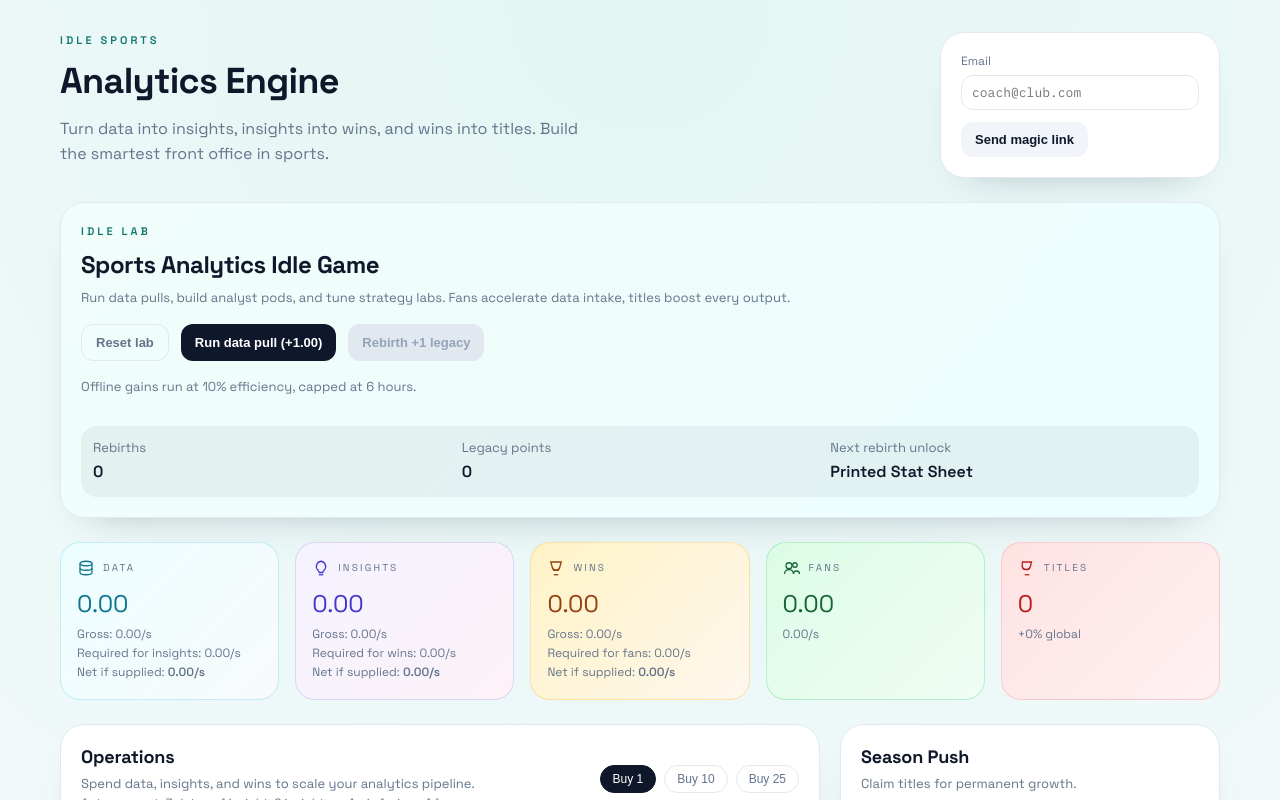
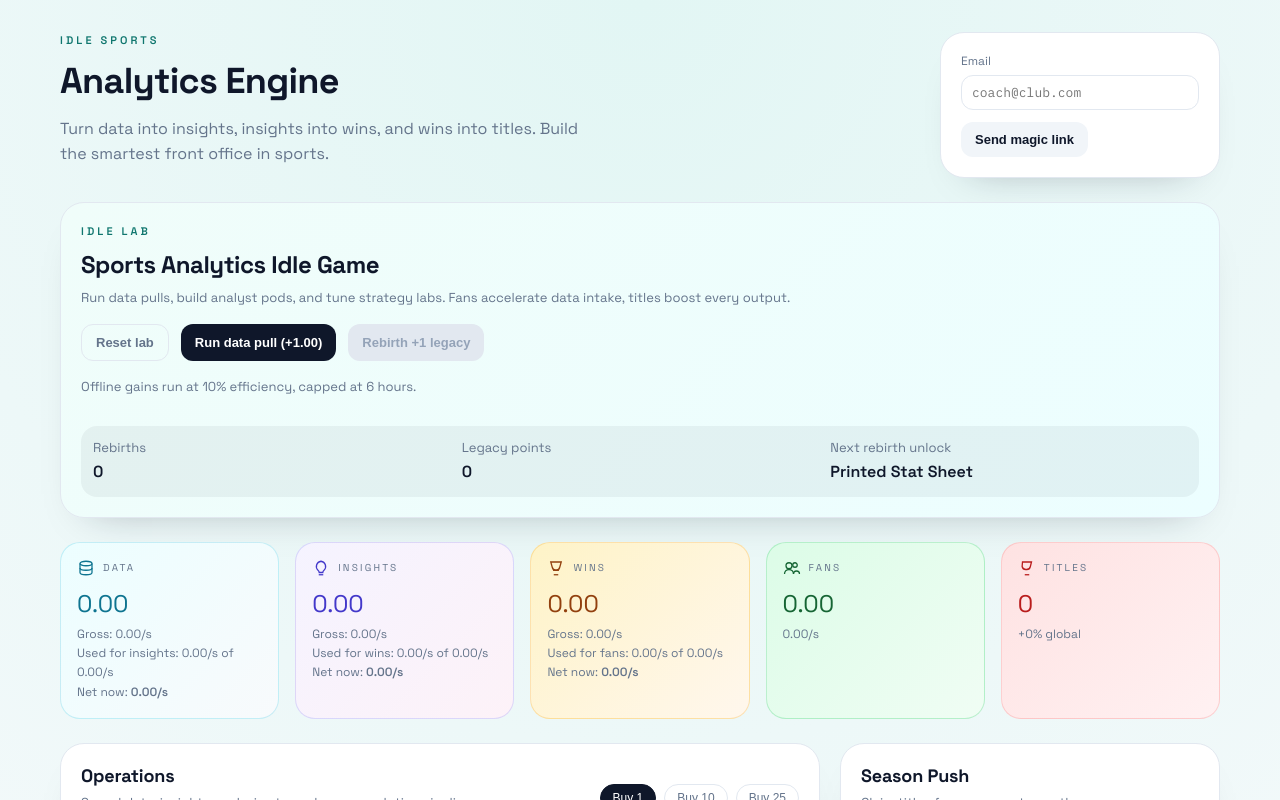
Before and after one commit to Paulmzuiderduin/idlesports, a React (Vite) app: page / in a window 1280 px wide. Shown: the top 800 px of the page. Built offline with nearby package versions, Linux system fonts and the light colour scheme; no server answers; the database is empty.

Commit message:
Show effective net rates and starved conversions

```diff
--- a/src/App.jsx
+++ b/src/App.jsx
@@ -446,6 +446,14 @@ const formatWhole = (value) =>
   new Intl.NumberFormat('en-US', { maximumFractionDigits: 0 }).format(Math.floor(clampNumber(value)));
 
 const formatRate = (value) => `${formatNumber(value)}/s`;
+const formatSignedRate = (value) => {
+  const safe = clampNumber(value);
+  if (safe === 0) return `${formatNumber(0)}/s`;
+  const prefix = safe > 0 ? '+' : '';
+  return `${prefix}${formatNumber(safe)}/s`;
+};
+
+const formatPercent = (value) => `${Math.round(clampNumber(value) * 100)}%`;
 
 const formatCostLabel = (cost) =>
   Object.entries(cost)
@@ -560,6 +568,36 @@ const getBuildingInputRate = (building, outputRate, rates) => {
     default:
       return 0;
   }
+};
+
+const getEffectiveRates = (state, rates) => {
+  const dataSupply = Math.max(0, clampNumber(state.resources.data) + rates.dataPerSec);
+  const possibleInsights = Math.max(0, rates.insightPerSec);
+  const maxInsightsByData = rates.dataCostPerInsight > 0 ? dataSupply / rates.dataCostPerInsight : possibleInsights;
+  const actualInsights = Math.max(0, Math.min(possibleInsights, maxInsightsByData));
+  const dataAfter = dataSupply - actualInsights * rates.dataCostPerInsight;
+
+  const insightSupply = Math.max(0, clampNumber(state.resources.insights) + actualInsights);
+  const possibleWins = Math.max(0, rates.winPerSec);
+  const maxWinsByInsights = rates.insightCostPerWin > 0 ? insightSupply / rates.insightCostPerWin : possibleWins;
+  const actualWins = Math.max(0, Math.min(possibleWins, maxWinsByInsights));
+  const insightsAfter = insightSupply - actualWins * rates.insightCostPerWin;
+
+  const winSupply = Math.max(0, clampNumber(state.resources.wins) + actualWins);
+  const possibleFans = Math.max(0, rates.fanPerSec);
+  const maxFansByWins = rates.winCostPerFan > 0 ? winSupply / rates.winCostPerFan : possibleFans;
+  const actualFans = Math.max(0, Math.min(possibleFans, maxFansByWins));
+  const winsAfter = winSupply - actualFans * rates.winCostPerFan;
+
+  return {
+    dataNet: dataAfter - clampNumber(state.resources.data),
+    insightsNet: insightsAfter - clampNumber(state.resources.insights),
+    winsNet: winsAfter - clampNumber(state.resources.wins),
+    fansNet: actualFans,
+    insightsProduced: actualInsights,
+    winsProduced: actualWins,
+    fansProduced: actualFans
+  };
 };
 
 const applyDelta = (state, deltaSeconds) => {
@@ -973,6 +1011,7 @@ function App() {
 
   const rates = useMemo(() => getRates(gameState), [gameState]);
   const offlineSettings = useMemo(() => getOfflineSettings(gameState.legacyUpgrades || []), [gameState.legacyUpgrades]);
+  const effectiveRates = useMemo(() => getEffectiveRates(gameState, rates), [gameState, rates]);
   const conversionDemand = useMemo(
     () => ({
       dataUsePerSec: rates.insightPerSec * rates.dataCostPerInsight,
@@ -981,13 +1020,21 @@ function App() {
     }),
     [rates]
   );
-  const netRates = useMemo(
+  const conversionActual = useMemo(
     () => ({
-      data: rates.dataPerSec - conversionDemand.dataUsePerSec,
-      insights: rates.insightPerSec - conversionDemand.insightUsePerSec,
-      wins: rates.winPerSec - conversionDemand.winUsePerSec
+      dataUsePerSec: effectiveRates.insightsProduced * rates.dataCostPerInsight,
+      insightUsePerSec: effectiveRates.winsProduced * rates.insightCostPerWin,
+      winUsePerSec: effectiveRates.fansProduced * rates.winCostPerFan
     }),
-    [rates, conversionDemand]
+    [effectiveRates, rates]
+  );
+  const efficiency = useMemo(
+    () => ({
+      insights: rates.insightPerSec > 0 ? effectiveRates.insightsProduced / rates.insightPerSec : 1,
+      wins: rates.winPerSec > 0 ? effectiveRates.winsProduced / rates.winPerSec : 1,
+      fans: rates.fanPerSec > 0 ? effectiveRates.fansProduced / rates.fanPerSec : 1
+    }),
+    [effectiveRates, rates]
   );
   const championshipRequirement = useMemo(
     () => getChampionshipRequirement(gameState.resources.titles),
@@ -1304,9 +1351,17 @@ function App() {
           </div>
           <p className="stat-value">{formatNumber(gameState.resources.data)}</p>
           <p className="stat-meta">Gross: {formatRate(rates.dataPerSec)}</p>
-          <p className="stat-meta">Required for insights: {formatRate(conversionDemand.dataUsePerSec)}</p>
           <p className="stat-meta">
-            Net if supplied: <span className="strong">{formatRate(netRates.data)}</span>
+            Used for insights: {formatRate(conversionActual.dataUsePerSec)} of {formatRate(conversionDemand.dataUsePerSec)}
+            {efficiency.insights < 0.999 && (
+              <span className="pill warn">starved ({formatPercent(efficiency.insights)})</span>
+            )}
+          </p>
+          <p className="stat-meta">
+            Net now:{' '}
+            <span className={`strong ${effectiveRates.dataNet < 0 ? 'negative' : ''}`}>
+              {formatSignedRate(effectiveRates.dataNet)}
+            </span>
           </p>
         </div>
         <div className="stat-card insights">
@@ -1316,9 +1371,17 @@ function App() {
           </div>
           <p className="stat-value">{formatNumber(gameState.resources.insights)}</p>
           <p className="stat-meta">Gross: {formatRate(rates.insightPerSec)}</p>
-          <p className="stat-meta">Required for wins: {formatRate(conversionDemand.insightUsePerSec)}</p>
           <p className="stat-meta">
-            Net if supplied: <span className="strong">{formatRate(netRates.insights)}</span>
+            Used for wins: {formatRate(conversionActual.insightUsePerSec)} of {formatRate(conversionDemand.insightUsePerSec)}
+            {efficiency.wins < 0.999 && (
+              <span className="pill warn">starved ({formatPercent(efficiency.wins)})</span>
+            )}
+          </p>
+          <p className="stat-meta">
+            Net now:{' '}
+            <span className={`strong ${effectiveRates.insightsNet < 0 ? 'negative' : ''}`}>
+              {formatSignedRate(effectiveRates.insightsNet)}
+            </span>
           </p>
         </div>
         <div className="stat-card wins">
@@ -1328,9 +1391,15 @@ function App() {
           </div>
           <p className="stat-value">{formatNumber(gameState.resources.wins)}</p>
           <p className="stat-meta">Gross: {formatRate(rates.winPerSec)}</p>
-          <p className="stat-meta">Required for fans: {formatRate(conversionDemand.winUsePerSec)}</p>
           <p className="stat-meta">
-            Net if supplied: <span className="strong">{formatRate(netRates.wins)}</span>
+            Used for fans: {formatRate(conversionActual.winUsePerSec)} of {formatRate(conversionDemand.winUsePerSec)}
+            {efficiency.fans < 0.999 && <span className="pill warn">starved ({formatPercent(efficiency.fans)})</span>}
+          </p>
+          <p className="stat-meta">
+            Net now:{' '}
+            <span className={`strong ${effectiveRates.winsNet < 0 ? 'negative' : ''}`}>
+              {formatSignedRate(effectiveRates.winsNet)}
+            </span>
           </p>
         </div>
         <div className="stat-card fans">
--- a/src/index.css
+++ b/src/index.css
@@ -416,6 +416,17 @@ p {
   color: #0f766e;
 }
 
+.pill.warn {
+  background: rgba(249, 115, 22, 0.16);
+  color: #c2410c;
+}
+
+.stat-meta .pill {
+  margin-left: 6px;
+  padding: 2px 6px;
+  font-size: 10px;
+}
+
 .milestones {
   display: grid;
   gap: 12px;
@@ -546,6 +557,10 @@ input:focus {
   font-weight: 600;
 }
 
+.negative {
+  color: #dc2626;
+}
+
 @media (max-width: 980px) {
   .main-grid {
     grid-template-columns: 1fr;
```
